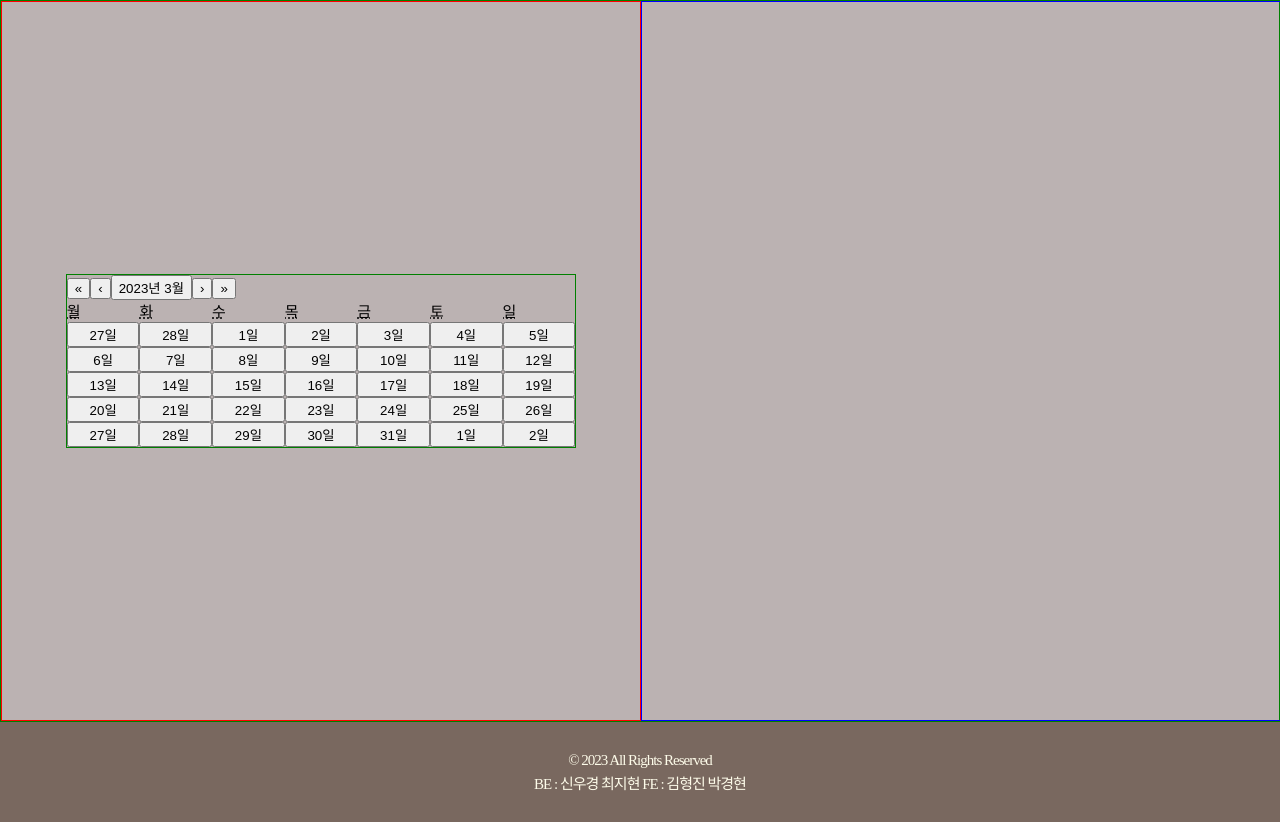
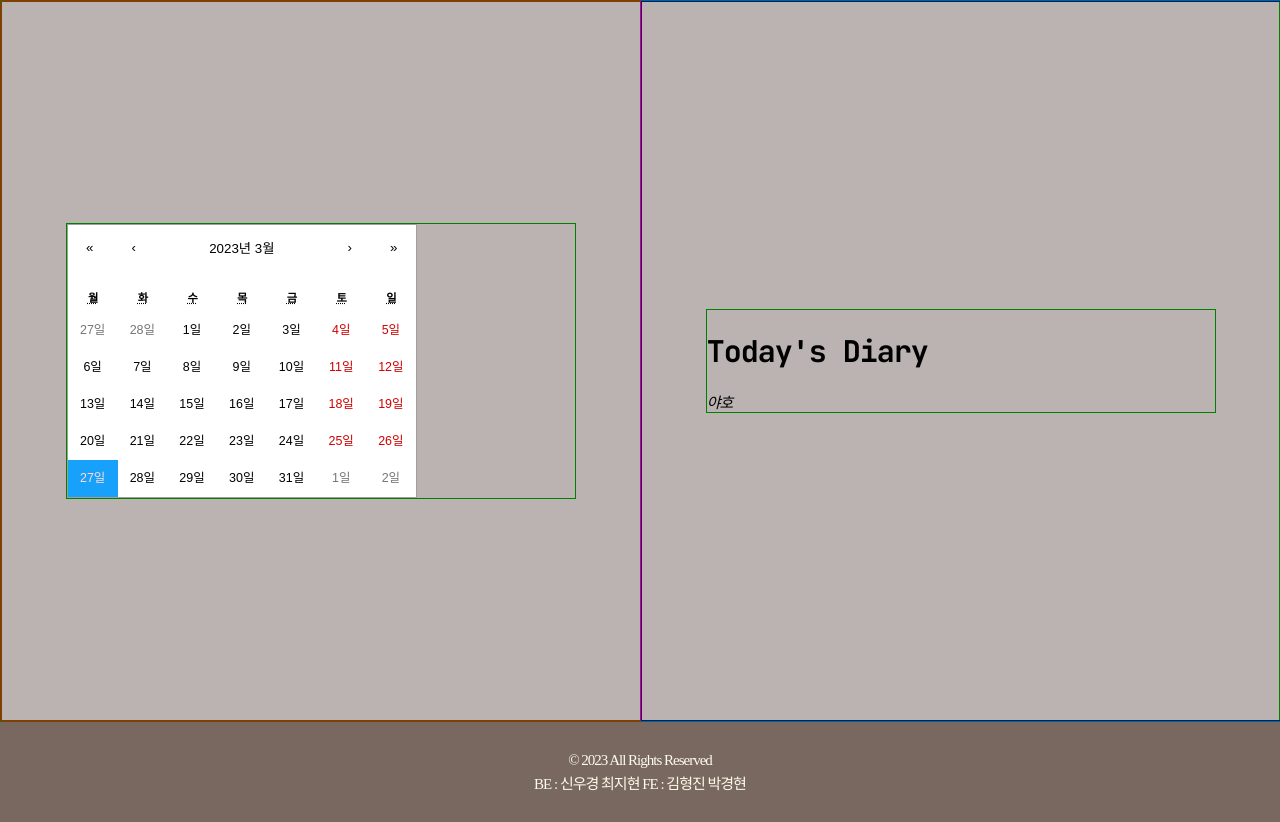
Before and after one commit to Pikadev1771/sentiment-analysis-diary, a Next.js app: page / in a window 1280 px wide. Built offline with nearby package versions, Linux system fonts and the light colour scheme.

Commit message:
feat - #5 react-calendar 생성

```diff
--- a/components/diary/Diary.tsx
+++ b/components/diary/Diary.tsx
@@ -1,10 +1,26 @@
 import React from 'react';
 import styled from 'styled-components';
+
+import styles from '../../styles/Diary.module.css';
+import { Noto_Sans_KR } from 'next/font/google';
+
+const notoSansKr = Noto_Sans_KR({
+  subsets: ['latin'],
+  weight: ['100', '300', '400', '500', '700', '900'],
+  variable: '--notosanskr',
+});
 
 export default function Diary() {
   return (
     <div>
-      <DiaryContainer></DiaryContainer>
+      <DiaryContainer>
+        <Container>
+          <h1>Today&apos;s Diary</h1>
+          <div className={notoSansKr.variable}>
+            <p className={styles.text}>야호</p>
+          </div>
+        </Container>
+      </DiaryContainer>
     </div>
   );
 }
@@ -13,4 +29,12 @@ const DiaryContainer = styled.div`
   width: 50vw;
   height: 90vh;
   border: 1px solid blue;
+  display: flex;
+  justify-content: center;
+  align-items: center;
 `;
+
+const Container = styled.div`
+  width: 80%;
+  border: 1px solid green;
+`;
--- a/components/diary/ReactCalendar.tsx
+++ b/components/diary/ReactCalendar.tsx
@@ -1,6 +1,7 @@
 import React, { useState } from 'react';
+import styled from 'styled-components';
 import Calendar from 'react-calendar';
-import styled from 'styled-components';
+import 'react-calendar/dist/Calendar.css';
 
 export default function ReactCalendar() {
   const [value, onChange] = useState(new Date());
@@ -28,4 +29,14 @@ const CalendarContainer = styled.div`
 const Container = styled.div`
   width: 80%;
   border: 1px solid green;
+
+  .react-calendar__tile--now {
+    background: #17a1fa;
+    color: #ffd9df;
+  }
+  .react-calendar__tile--now:enabled:hover,
+  .react-calendar__tile--now:enabled:focus {
+    background: #deec85;
+    color: #17a1fa;
+  }
 `;
--- a/pages/_app.tsx
+++ b/pages/_app.tsx
@@ -2,7 +2,7 @@ import type { AppProps } from 'next/app';
 import { ThemeProvider } from 'styled-components';
 import GlobalStyle from '../styles/global-style';
 import { theme } from '../styles/theme';
-import { JetBrains_Mono } from '@next/font/google';
+import { JetBrains_Mono } from 'next/font/google';
 import Layout from '../components/layout/Layout';
 
 export default function App({ Component, pageProps }: AppProps) {
@@ -21,13 +21,7 @@ export default function App({ Component, pageProps }: AppProps) {
 }
 
 const jetBrains_Mono = JetBrains_Mono({
-  weight: ['100', '300', '400', '500', '700', '200', '600', '800'],
-  display: 'swap',
-  fallback: [
-    '-apple-system',
-    'Malgun Gothic',
-    'Apple SD Gothic Neo',
-    'Roboto',
-    'sans-serif',
-  ],
+  subsets: ['latin'],
+  weight: ['100', '200', '300', '400', '500', '700', '200', '600', '800'],
+  fallback: ['Roboto'],
 });
--- a/pages/index.tsx
+++ b/pages/index.tsx
@@ -1,15 +1,7 @@
 import Head from 'next/head';
-import Image from 'next/image';
-import { Noto_Sans_KR } from '@next/font/google';
-import styles from '../styles/Home.module.css';
 import styled from 'styled-components';
 import ReactCalendar from '../components/diary/ReactCalendar';
 import Diary from '../components/diary/Diary';
-
-const notoSansKr = Noto_Sans_KR({
-  weight: ['100', '300', '400', '500', '700', '900'],
-  variable: '--notosanskr',
-});
 
 export default function Home() {
   return (
@@ -18,13 +10,8 @@ export default function Home() {
         <title>Sentiment Analysis Diary</title>
       </Head>
       <div>
-        {/* <h1>Sentiment Analysis Diary</h1>
-        <div className={notoSansKr.variable}>
-          <p className={styles.text}>야호</p>
-        </div> */}
         <MainContainer>
           <ReactCalendar />
-
           <Diary />
         </MainContainer>
       </div>
@@ -33,7 +20,6 @@ export default function Home() {
 }
 const MainContainer = styled.div`
   display: flex;
-  /* justify-content: space-around; */
   width: 100%;
   border: 1px solid green;
 `;
--- /dev/null
+++ b/styles/Diary.module.css
@@ -0,0 +1,11 @@
+.text {
+  font-family: var(--notosanskr);
+  font-weight: 200;
+  font-style: italic;
+}
+
+.boldtext {
+  font-family: var(--notosanskr);
+  font-weight: 900;
+  font-style: italic;
+}
--- a/styles/Home.module.css
+++ /dev/null
@@ -1,5 +0,0 @@
-.text {
-  font-family: var(--notosanskr);
-  font-weight: 200;
-  font-style: italic;
-}
--- a/styles/global-style.ts
+++ b/styles/global-style.ts
@@ -13,7 +13,7 @@ html,
     letter-spacing: -1px;
     font-size: 15px;
     background-color: #BBB2B2;
-    /* font-family: -apple-system, BlinkMacSystemFont, Segoe UI, Roboto, Oxygen,
+    /* font-family:  Roboto, -apple-system, BlinkMacSystemFont, Segoe UI, Oxygen,
       Ubuntu, Cantarell, Fira Sans, Droid Sans, Helvetica Neue, sans-serif; */
   }
 
```
